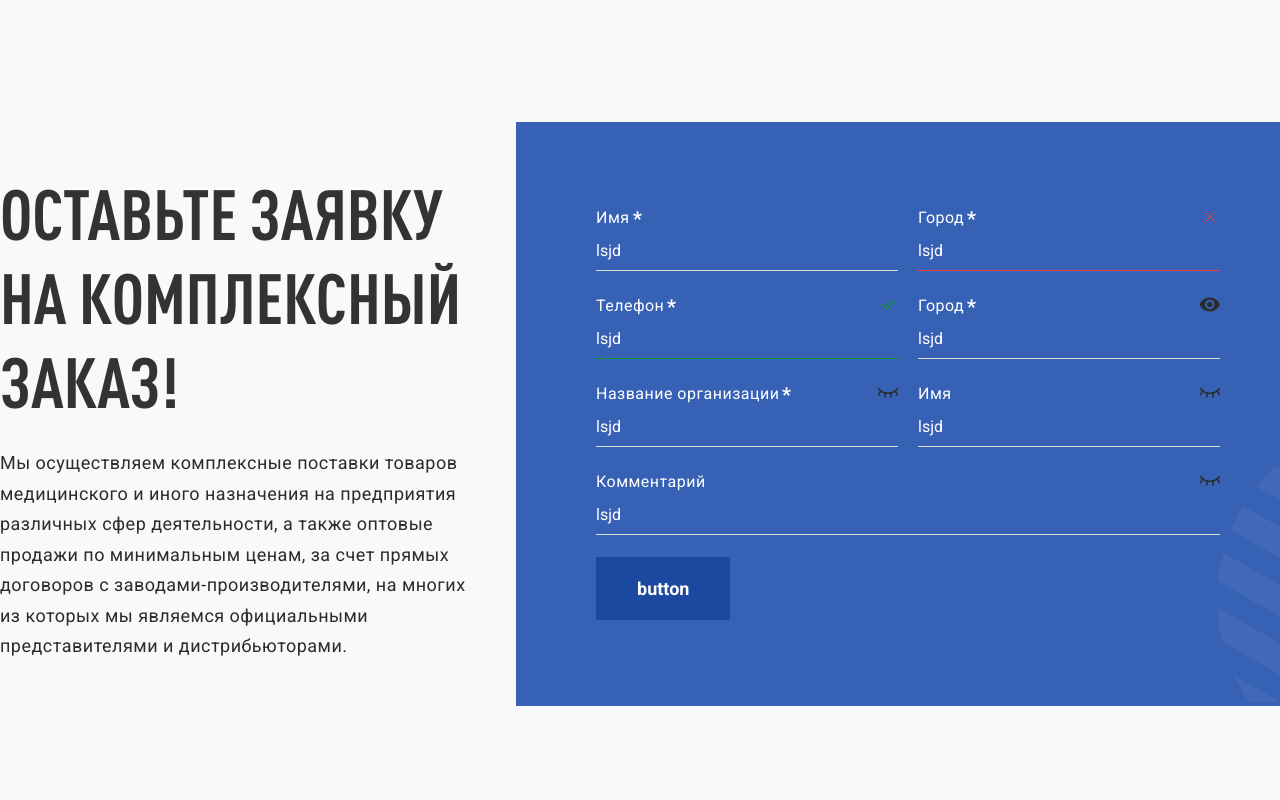
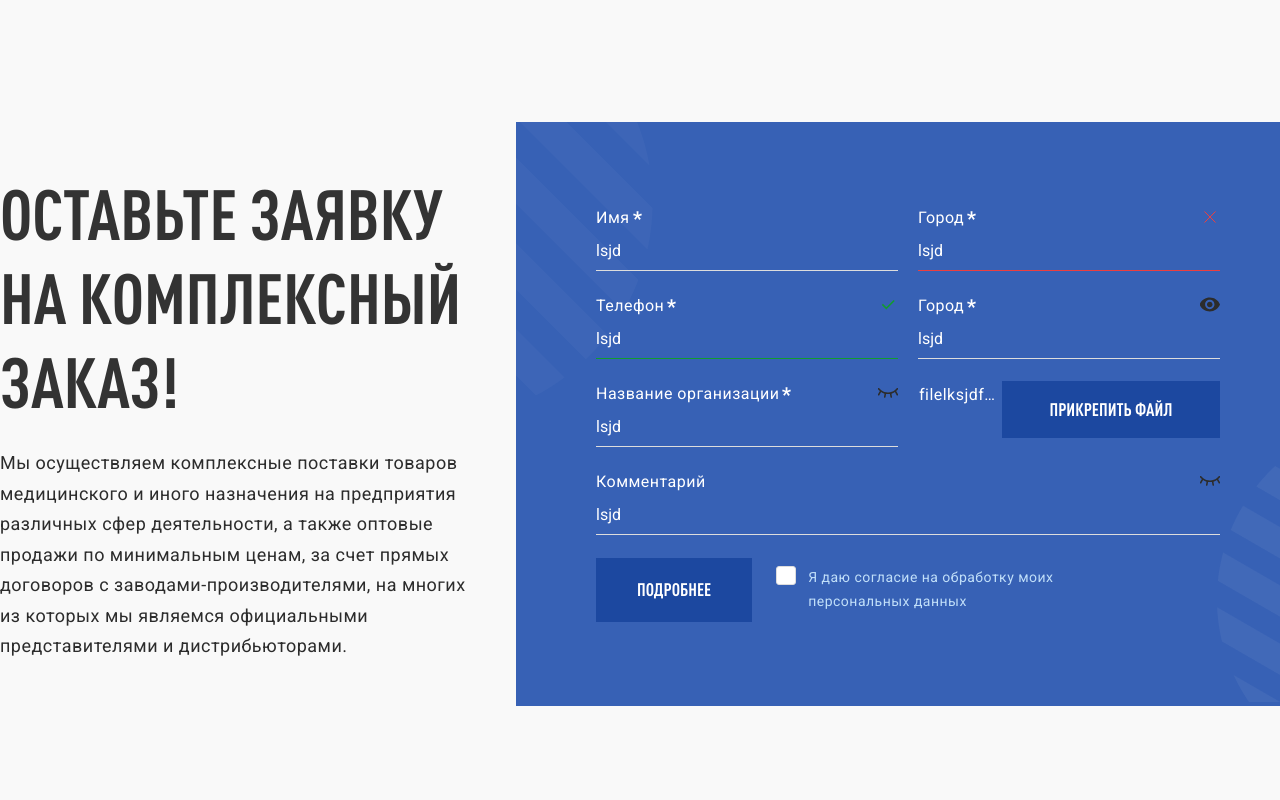
Before and after one commit to myosminozhka-ru/AbsolutMedical, a plain HTML site: page index.html in a window 1280 px wide. Shown: the part 5820-6620 px from the top of the page. Drawn offline with nearby package versions, Linux system fonts and the light colour scheme.

Commit message:
added file input

```diff
--- a/index.html
+++ b/index.html
@@ -1227,17 +1227,27 @@
                 <button class="custom-form-input__button"></button>
               </div>
 
-              <div
-                class="feedback-form__form-file custom-form-input --white-mode --non-status-black-eyelashes"
-              >
-                <label class="custom-form-input__label" for="name">Имя</label>
-                <input
-                  class="custom-form-input__input"
-                  id="name"
-                  type="text"
-                  value="lsjd"
-                />
-                <button class="custom-form-input__button"></button>
+              <div class="feedback-form__form-file">
+                <div class="custom-file-input">
+                  <div class="custom-file-input__file-input-container">
+                    <label class="custom-file-input__file-input-label">
+                      Прикрепить файл
+                      <input
+                        class="custom-file-input__file-input"
+                        type="file"
+                        name="file"
+                      />
+                      <!-- <button class="custom-button --l --blue">
+                      Прикрепить файл
+                    </button> -->
+                      <!-- <span class="custom-file-input__span">Прикрепить файл</span> -->
+                    </label>
+                  </div>
+
+                  <div id="js-file-name" class="custom-file-input__text-field">
+                    filelksjdfkjsdklfkskl.jpg
+                  </div>
+                </div>
               </div>
 
               <div
@@ -1256,7 +1266,27 @@
               </div>
 
               <div class="feedback-form__form-consent-to-data-processing">
-                <button class="custom-button --l --blue">button</button>
+                <button class="custom-button --l --blue">Подробнее</button>
+
+                <div class="feedback-form__action">
+                  <div class="custom-checkbox --square">
+                    <label class="custom-checkbox__label">
+                      <input
+                        class="custom-checkbox__input"
+                        id="consent-to-data-processing"
+                        type="checkbox"
+                      />
+                      <span class="custom-checkbox__checkmark"></span>
+                    </label>
+                  </div>
+
+                  <label
+                    for="consent-to-data-processing"
+                    class="feedback-form__form-consent-label"
+                  >
+                    Я даю согласие на обработку моих персональных данных
+                  </label>
+                </div>
               </div>
             </div>
           </div>
@@ -1575,11 +1605,13 @@
             товаров. Все права защищены.
           </div>
 
-          <img
-            class="footer__myosminozhka-logo"
-            src="./icons/gray-octopus-logo.svg"
-            alt="Осьминожка"
-          />
+          <a href="">
+            <img
+              class="footer__myosminozhka-logo"
+              src="./icons/gray-octopus-logo.svg"
+              alt="Осьминожка"
+            />
+          </a>
         </div>
       </footer>
     </section>
--- a/styles/inputs.css
+++ b/styles/inputs.css
@@ -183,6 +183,7 @@ input[type="number"] {
 }
 
 .custom-checkbox__checkmark {
+  background-color: #fff;
   display: block;
   border: 1.5px solid #dddddd;
   border-radius: 3px;
@@ -208,3 +209,60 @@ input[type="number"] {
   background-repeat: no-repeat;
   background-position: center center;
 }
+
+/* file input ---------------------------*/
+
+.custom-file-input {
+  height: 4.0625rem;
+  display: flex;
+  flex-direction: row-reverse;
+  align-items: start;
+  justify-content: space-between;
+}
+.custom-file-input__file-input-container {
+  width: 13.625rem;
+  height: 3.5625rem;
+  position: relative;
+  overflow: hidden;
+  background: #1c48a0;
+  color: #fff;
+}
+.custom-file-input__file-input-label:hover {
+  background: #2655b4;
+}
+.custom-file-input__file-input-label:active {
+  background: #1c48a0;
+}
+
+.custom-file-input__file-input-label {
+  padding: 17px 47px;
+  display: flex;
+  justify-content: center;
+  align-items: center;
+  width: inherit;
+  height: inherit;
+  cursor: pointer;
+  font-family: "DIN Pro Cond";
+  font-style: normal;
+  font-weight: 700;
+  font-size: 1.125rem;
+  line-height: 130%;
+  text-transform: uppercase;
+}
+
+.custom-file-input__file-input {
+  display: none;
+}
+
+.custom-file-input__text-field {
+  font-size: 1rem;
+  line-height: 160%;
+  color: #ffffff;
+  letter-spacing: 0.03em;
+  background: transparent;
+  border: 1px solid transparent;
+  text-overflow: ellipsis;
+  overflow: hidden;
+  width: 5rem;
+  white-space: nowrap;
+}
--- a/styles/main-page.css
+++ b/styles/main-page.css
@@ -428,14 +428,12 @@
   z-index: 1;
 }
 
-.feedback-form__form-container::after {
+.feedback-form__form-container::before {
   content: url(../images/white-logo-peace-form-left-top.png);
   position: absolute;
-  left: 0;
-  right: 0;
 }
 
-.feedback-form__form-container::before {
+.feedback-form__form-container::after {
   content: url(../images/white-logo-peace-form-right-bottom.png);
   position: absolute;
   right: 0;
@@ -487,6 +485,31 @@
 
 .feedback-form__form-consent-to-data-processing {
   grid-area: consent-to-data-processing;
+  display: flex;
+  align-items: center;
+  color: #c1dff9;
+}
+
+.feedback-form__form-consent-label {
+  display: inline-block;
+  font-size: 0.875rem;
+  line-height: 170%;
+  letter-spacing: 0.03rem;
+  margin-left: 0.75rem;
+  width: 78%;
+}
+
+.feedback-form__form-consent-to-data-processing .custom-button {
+  font-family: "DIN Pro Cond";
+  font-weight: 700;
+  font-size: 1.125rem;
+  line-height: 120%;
+  text-transform: uppercase;
+  color: #ffffff;
+}
+.feedback-form__action {
+  display: flex;
+  margin-left: 1.5rem;
 }
 
 /* best deals---------------- */
```
Also changed, not shown: ui-inputs.html (+5 -1 lines).
